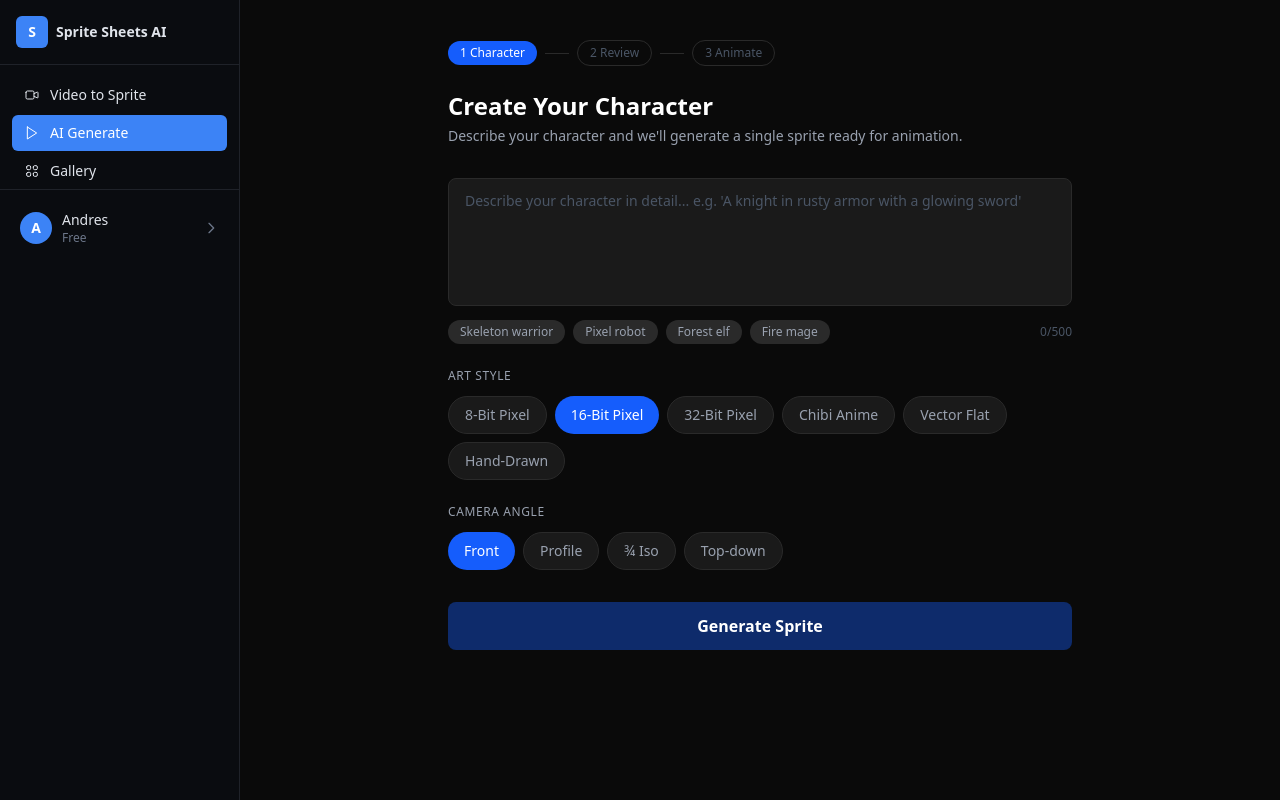
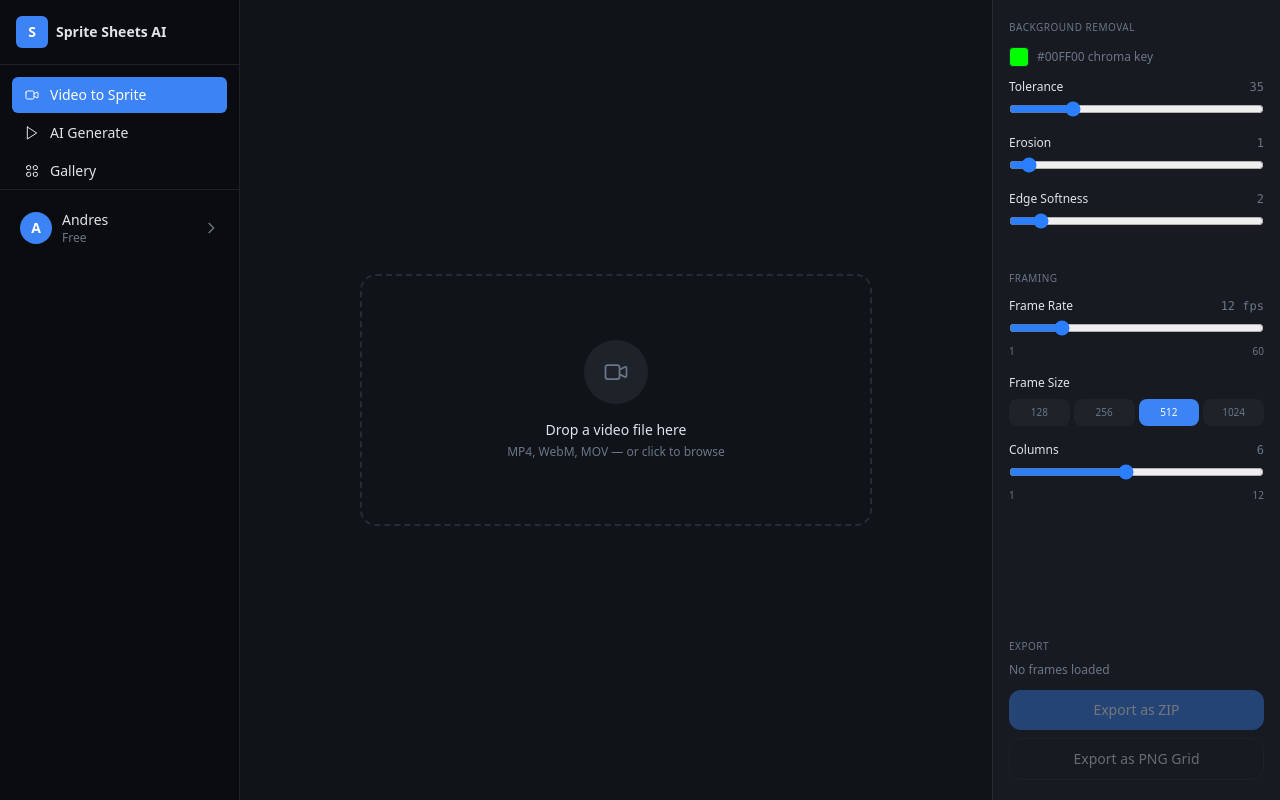
Before and after one commit to Andres-devp/Sprite-Sheets-AI, a Next.js app: page / in a window 1280 px wide. Built offline with nearby package versions, Linux system fonts and the light colour scheme.

Commit message:
feat: wire video view into layout with 3-column design and lifted controls state

```diff
--- a/app/page.tsx
+++ b/app/page.tsx
@@ -1,16 +1,26 @@
 'use client';
 
-import { useReducer, useState, useEffect } from 'react';
-import type { AppState, AppAction, Sprite, SpriteSheet, GalleryFilter, GalleryItem } from '@/types';
+import { useReducer, useState, useEffect, useRef, useCallback } from 'react';
+import type {
+  AppState,
+  AppAction,
+  Sprite,
+  SpriteSheet,
+  GalleryFilter,
+  ChromaKeySettings,
+  GalleryItem,
+} from '@/types';
 import Sidebar from '@/components/Sidebar';
 import GeneratePanel from '@/components/GeneratePanel';
 import ReviewPanel from '@/components/ReviewPanel';
 import AnimatePanel from '@/components/AnimatePanel';
 import Gallery from '@/components/Gallery';
 import ChromaKeyModal from '@/components/ChromaKeyModal';
+import VideoToSprite, { type VideoToSpriteHandle } from '@/components/VideoToSprite';
+import VideoRightSidebar from '@/components/VideoRightSidebar';
 
 const initialState: AppState = {
-  currentView: 'generate',
+  currentView: 'video',
   sprites: [],
   spriteSheets: [],
   selectedForReview: [],
@@ -72,15 +82,15 @@
     case 'SET_ERROR':
       return { ...state, error: action.payload, isGenerating: false, isAnimating: false };
 
-    case 'DELETE_ITEM': {
+    case 'DELETE_ITEM':
       return {
         ...state,
         sprites: state.sprites.filter((s) => s.id !== action.payload),
         spriteSheets: state.spriteSheets.filter((ss) => ss.id !== action.payload),
         selectedForReview: state.selectedForReview.filter((id) => id !== action.payload),
-        selectedSheetId: state.selectedSheetId === action.payload ? null : state.selectedSheetId,
+        selectedSheetId:
+          state.selectedSheetId === action.payload ? null : state.selectedSheetId,
       };
-    }
 
     default:
       return state;
@@ -93,11 +103,7 @@
     const raw = localStorage.getItem('spritesheet-v2');
     if (!raw) return init;
     const saved = JSON.parse(raw) as { sprites?: Sprite[]; spriteSheets?: SpriteSheet[] };
-    return {
-      ...init,
-      sprites: saved.sprites ?? [],
-      spriteSheets: saved.spriteSheets ?? [],
-    };
+    return { ...init, sprites: saved.sprites ?? [], spriteSheets: saved.spriteSheets ?? [] };
   } catch {
     return init;
   }
@@ -107,9 +113,33 @@
   const [state, dispatch] = useReducer(reducer, initialState, loadInitialState);
   const [chromaKeyTarget, setChromaKeyTarget] = useState<Sprite | null>(null);
 
-  const recentItems: GalleryItem[] = [...state.sprites, ...state.spriteSheets].sort(
-    (a, b) => b.createdAt - a.createdAt
-  );
+  // Video to Sprite controls — lifted so both VideoToSprite and VideoRightSidebar share them
+  const [videoChroma, setVideoChroma] = useState<ChromaKeySettings>({
+    targetColor: [0, 255, 0],
+    tolerance: 35,
+    erosion: 1,
+    edgeSoftness: 2,
+  });
+  const [videoFps, setVideoFps] = useState(12);
+  const [videoCols, setVideoCols] = useState(6);
+  const [videoResolution, setVideoResolution] = useState(512);
+  const [videoStats, setVideoStats] = useState({ total: 0, selected: 0 });
+  const [isVideoExporting, setIsVideoExporting] = useState(false);
+  const videoRef = useRef<VideoToSpriteHandle>({} as VideoToSpriteHandle);
+
+  const handleVideoStats = useCallback((total: number, selected: number) => {
+    setVideoStats({ total, selected });
+  }, []);
+
+  const handleExportZip = useCallback(async () => {
+    setIsVideoExporting(true);
+    try { await videoRef.current?.exportZip(); } finally { setIsVideoExporting(false); }
+  }, []);
+
+  const handleExportGrid = useCallback(async () => {
+    setIsVideoExporting(true);
+    try { await videoRef.current?.exportGrid(); } finally { setIsVideoExporting(false); }
+  }, []);
 
   useEffect(() => {
     try {
@@ -117,29 +147,43 @@
         'spritesheet-v2',
         JSON.stringify({ sprites: state.sprites, spriteSheets: state.spriteSheets })
       );
-    } catch {
-      /* quota exceeded */
-    }
+    } catch { /* quota */ }
   }, [state.sprites, state.spriteSheets]);
 
+  const recentItems: GalleryItem[] = [...state.sprites, ...state.spriteSheets]
+    .sort((a, b) => b.createdAt - a.createdAt)
+    .slice(0, 12);
+
+  const handleRecentClick = useCallback((item: GalleryItem) => {
+    if (item.type === 'sprite') {
+      setChromaKeyTarget(item as Sprite);
+    } else {
+      dispatch({ type: 'SET_SELECTED_SHEET', payload: item.id });
+      dispatch({ type: 'SET_VIEW', payload: 'animate' });
+    }
+  }, []);
+
   return (
-    <div className="flex h-screen overflow-hidden bg-[#0a0a0a]">
+    <div className="flex h-screen overflow-hidden" style={{ backgroundColor: 'var(--background)' }}>
       <Sidebar
         currentView={state.currentView}
         onNavigate={(view) => dispatch({ type: 'SET_VIEW', payload: view })}
         recentItems={recentItems}
-        onRecentClick={(item: GalleryItem) => {
-          if (item.type === 'sprite') {
-            dispatch({ type: 'SET_SELECTED_FOR_REVIEW', payload: [item.id] });
-            dispatch({ type: 'SET_VIEW', payload: 'review' });
-          } else {
-            dispatch({ type: 'SET_SELECTED_SHEET', payload: item.id });
-            dispatch({ type: 'SET_VIEW', payload: 'animate' });
-          }
-        }}
+        onRecentClick={handleRecentClick}
       />
 
-      <main className="flex-1 overflow-auto">
+      <div className="flex flex-1 overflow-hidden">
+        <main className="flex-1 overflow-auto flex flex-col">
+          {state.currentView === 'video' && (
+            <VideoToSprite
+              chromaSettings={videoChroma}
+              fps={videoFps}
+              cols={videoCols}
+              resolution={videoResolution}
+              onStatsChange={handleVideoStats}
+              exportHandle={videoRef}
+            />
+          )}
           {state.currentView === 'generate' && (
             <GeneratePanel state={state} dispatch={dispatch} />
           )}
@@ -169,6 +213,26 @@
           )}
         </main>
 
+        {state.currentView === 'video' && (
+          <VideoRightSidebar
+            chromaSettings={videoChroma}
+            onChromaChange={setVideoChroma}
+            fps={videoFps}
+            onFpsChange={setVideoFps}
+            cols={videoCols}
+            onColsChange={setVideoCols}
+            resolution={videoResolution}
+            onResolutionChange={setVideoResolution}
+            totalFrames={videoStats.total}
+            selectedFrames={videoStats.selected}
+            onExportZip={handleExportZip}
+            onExportGrid={handleExportGrid}
+            isExporting={isVideoExporting}
+            hasFrames={videoStats.total > 0}
+          />
+        )}
+      </div>
+
       {chromaKeyTarget && (
         <ChromaKeyModal
           sprite={chromaKeyTarget}
```
Lines whose indentation alone changed are shown as unchanged.
